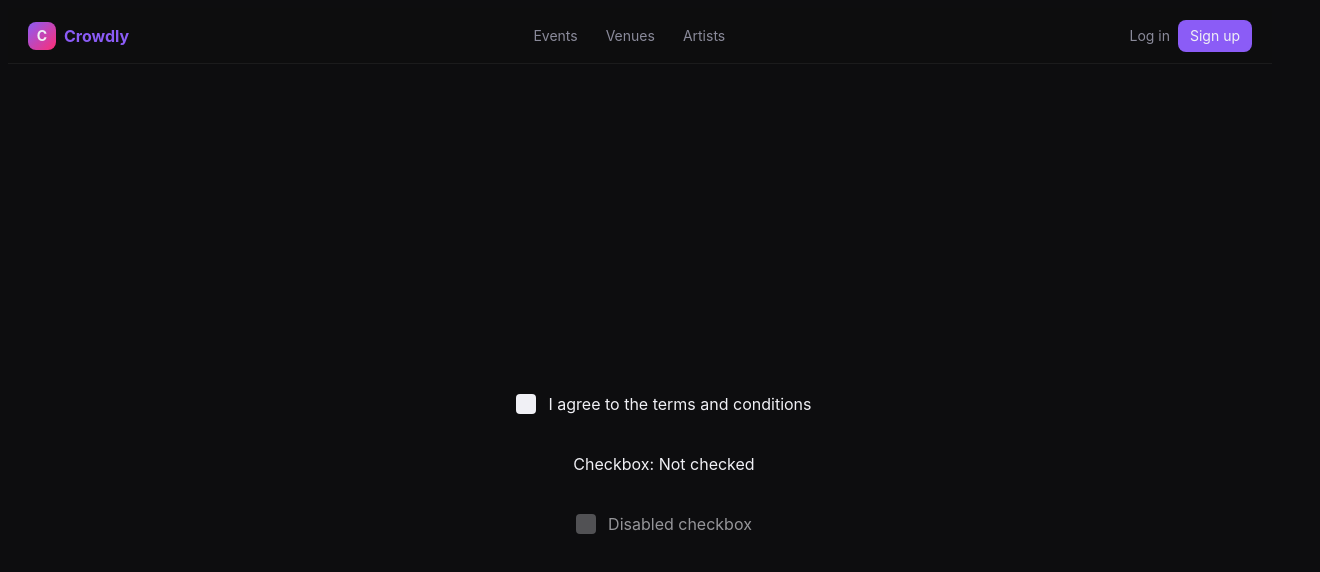
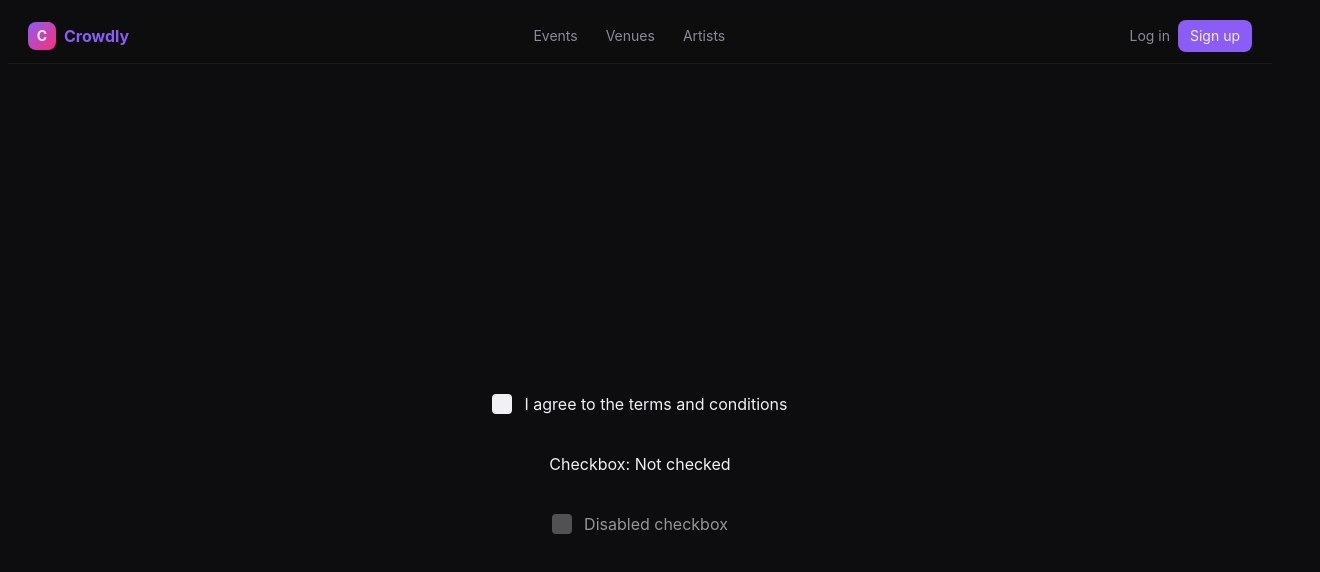
Before and after one commit to ElBarBary01/Crowdly, a Next.js app in the folder client/: page /test in a window 1280 px wide. Shown: the top 572 px of the page, 1320 px wide, since content can reach past the window. Built offline with nearby package versions, Linux system fonts and the light colour scheme.

Commit message:
fix(layout): remove padding-inline from main layout for better alignment

```diff
--- a/client/app/layout.module.css
+++ b/client/app/layout.module.css
@@ -10,7 +10,6 @@
   width: 100%;
   max-width: 1280px;
   margin: 0 auto;
-  padding-inline: var(--space-6);
 }
 
 .skipLink {
```
